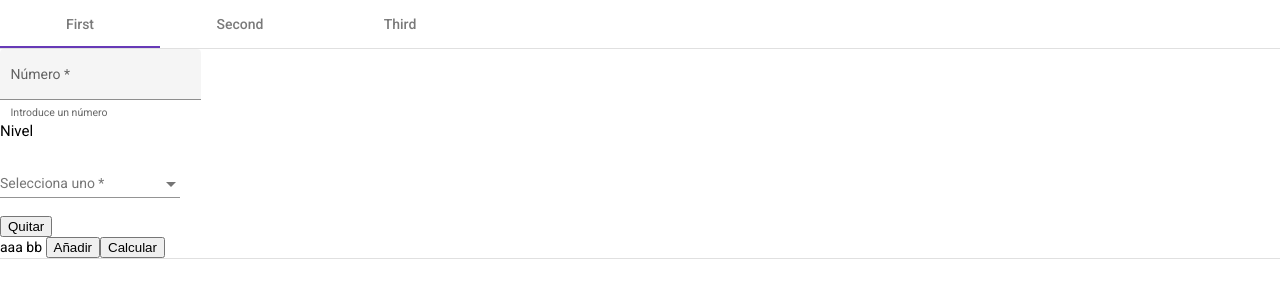
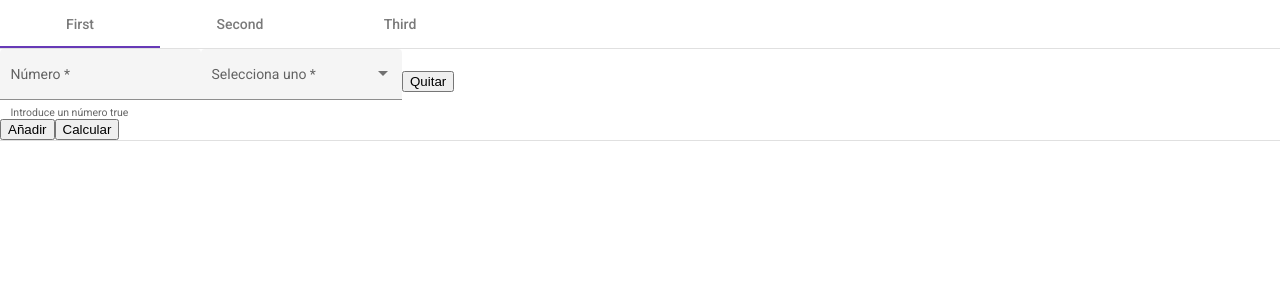
Before and after one commit to fgimeno83/FantasyGenerator, an Angular app: page / in a window 1280 px wide. Shown: the top 300 px of the page. Built offline with nearby package versions, Linux system fonts and the light colour scheme.

Commit message:
Prueba errorMatcher

```diff
--- a/src/app/compound/compound.component.html
+++ b/src/app/compound/compound.component.html
@@ -1,7 +1,5 @@
-<app-number-input [parentForm]="parentForm" ></app-number-input>
-<app-level [parentForm]="parentForm"></app-level>
-
-<div class="example-button-row">
-  <!-- <button mat-raised-button (click)="addComponent()">Añadir</button> -->
+<div class="compound-component-container">
+  <app-number-input [parentForm]="parentForm" ></app-number-input>
+  <app-level [parentForm]="parentForm"></app-level>
   <button mat-raised-button color="primary" (click)="indexComp.emit(this)">Quitar</button>
 </div>
--- a/src/app/compound/level/level.component.html
+++ b/src/app/compound/level/level.component.html
@@ -1,5 +1,4 @@
-<h4>Nivel</h4>
-<mat-form-field [formGroup]="parentForm">
+<mat-form-field [formGroup]="parentForm" appearance="fill">
   <mat-label>Selecciona uno</mat-label>
   <mat-select formControlName="levelSel">
     <mat-option *ngFor="let level of levels" [value]="level.name">
--- a/src/app/compound/number-input/number-input.component.html
+++ b/src/app/compound/number-input/number-input.component.html
@@ -1,12 +1,20 @@
-<mat-form-field appearance="fill" [formGroup]="parentForm">
+<mat-form-field appearance="fill" >
+  <!-- <mat-form-field appearance="fill" [formGroup]="parentForm"> -->
+
   <mat-label >Número</mat-label>
-  <input matInput formControlName="numberSel" >
+  <!-- <input matInput #numberInput formControlName="numberSel" [errorStateMatcher]="matcher"> -->
+<input matInput #numberInput [formControl]="parentForm.get('numberSel')" [errorStateMatcher]="matcher">
   <!-- <input matInput [formControl]="numberElementsControl" [errorStateMatcher]="matcher"> -->
-  <mat-hint>Introduce un número</mat-hint>
-  <!-- <mat-error *ngIf="numberElementControl.hasError('email') && !numberElementControl.hasError('required')">
+  <mat-hint>Introduce un número {{ hasEmailError }}</mat-hint>
+  <!-- <mat-error *ngIf="parentForm.hasError('email') && !parentForm.hasError('required')"> -->
+  <mat-error *ngIf="hasError('required')">
     Sólo se admiten números
   </mat-error>
-  <mat-error *ngIf="numberElementControl.hasError('required')">
+  <!-- <mat-error *ngIf="parentForm.hasError('required')"> -->
+  <mat-error *ngIf="hasError('email')">
     Number is <strong>required</strong>
-  </mat-error> -->
+  </mat-error>
+  <mat-error *ngIf="parentForm.hasError('email')">
+    test
+  </mat-error>
 </mat-form-field>
--- a/src/app/compound/number-input/number-input.component.ts
+++ b/src/app/compound/number-input/number-input.component.ts
@@ -1,5 +1,6 @@
 import { Component, OnInit, Input } from '@angular/core';
-import { FormGroup, ControlContainer } from '@angular/forms';
+import { FormGroup, ControlContainer, FormControl, FormGroupDirective, NgForm } from '@angular/forms';
+import { ErrorStateMatcher } from '@angular/material/core';
 
 @Component({
   selector: 'app-number-input',
@@ -10,9 +11,54 @@ export class NumberInputComponent implements OnInit {
 
   @Input() public parentForm: FormGroup;
 
+  // public matcher = new MyErrorStateMatcher();
+
+  public hasRequiredError = true;
+
+  public hasEmailError = true;
+
+  public matcher = {
+    isErrorState(control: FormControl | null, form: FormGroupDirective | NgForm | null) {
+      const isSubmitted = form && form.submitted;
+      if(control && control.invalid && (control.dirty || control.touched || isSubmitted)) {
+        if (control.hasError('required')) {
+          this.hasRequiredError = true;
+        } else {
+          this.hasRequiredError = false;
+        }
+
+        if(control.hasError('email') && !control.hasError('required')) {
+          this.hasEmailError = true;
+        } else {
+          this.hasEmailError = false;
+        }
+      }
+    }
+  };
+
   constructor() { }
 
   ngOnInit(): void {
   }
 
+  public hasError(errorType: string): boolean {
+    console.log('haserror');
+    let result = false;
+    if ('required' === errorType) {
+      result = this.hasRequiredError;
+    }
+
+    if ('email' === errorType) {
+      result = this.hasEmailError;
+    }
+
+    return result;
+  }
 }
+
+export class MyErrorStateMatcher implements ErrorStateMatcher {
+  isErrorState(control: FormControl | null, form: FormGroupDirective | NgForm | null): boolean {
+    const isSubmitted = form && form.submitted;
+    return !!(control && control.invalid && (control.dirty || control.touched || isSubmitted));
+  }
+}
--- a/src/app/personal-container/personal-container.component.html
+++ b/src/app/personal-container/personal-container.component.html
@@ -1,14 +1,14 @@
-<div class="example-container">
+<div class="form-container">
   <form [formGroup]="options">
     <app-compound [parentForm]="options.controls[0]" (indexComp)="removeComponent($event)"></app-compound>
 
-aaa
-<ng-template #container>
+    <ng-template #container>
+    </ng-template>
 
-</ng-template>
-bb
-    <button mat-raised-button (click)="addComponent()">Añadir</button>
-    <button mat-raised-button (click)="send()" (disabled)="options.invalid">Calcular</button>
+    <div class="button-container">
+      <button mat-raised-button (click)="addComponent()">Añadir</button>
+      <button mat-raised-button (click)="send()" (disabled)="options.invalid">Calcular</button>
+    </div>
   </form>
   <app-result-presenter [goldResult]="goldResult"></app-result-presenter>
 </div>
--- a/src/app/personal-container/personal-container.component.ts
+++ b/src/app/personal-container/personal-container.component.ts
@@ -29,7 +29,7 @@ export class PersonalContainerComponent implements OnInit {
     this.options = new FormArray([
       this.formBuilder.group({
         levelSel: ['', Validators.required],
-        numberSel: ['', Validators.required]
+        numberSel: ['', [Validators.required, Validators.email]]
       })
     ]);
   }
@@ -48,7 +48,10 @@ export class PersonalContainerComponent implements OnInit {
 
     this.options.push(this.formBuilder.group({
       levelSel: ['', Validators.required],
-      numberSel: ['', Validators.required]
+      numberSel: ['', [
+        Validators.required,
+        Validators.email
+      ]]
     }));
 
     (componentRef.instance as CompoundComponent).parentForm = this.options.controls[this.components.length + 1] as FormGroup;
```
